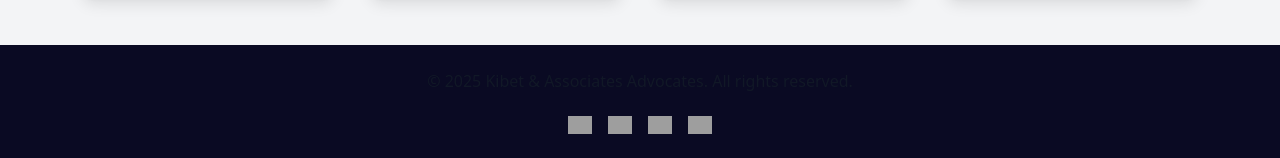
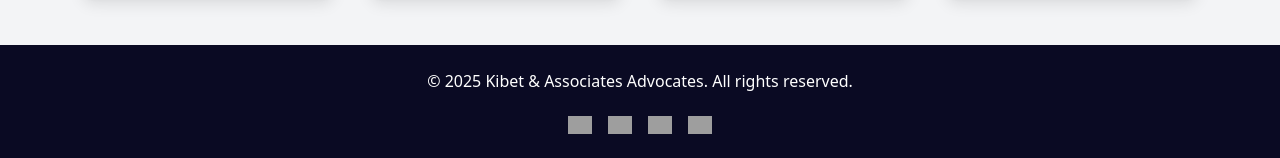
Before and after one commit to quan0790/Law-Firm_, a plain HTML site: page team.html in a window 1280 px wide. Shown: the part 779-937 px from the top of the page. Drawn offline with nearby package versions, Linux system fonts and the light colour scheme; grey boxes are pictures that could not be loaded.

Commit message:
Updated random code changes and design tweaks

```diff
--- a/team.html
+++ b/team.html
@@ -107,7 +107,7 @@
 </main>
 
 <!-- FOOTER -->
-<footer class="navy-bg text-white-400 py-6 text-center">
+<footer class="navy-bg text-white py-6 text-center">
   &copy; <span id="year"></span> Kibet & Associates Advocates. All rights reserved.
   <div class="mt-4 flex flex-wrap justify-center gap-4 text-white text-lg">
     <a href="mailto:contact@lawfirm.com" class="hover:text-yellow-400">
```
